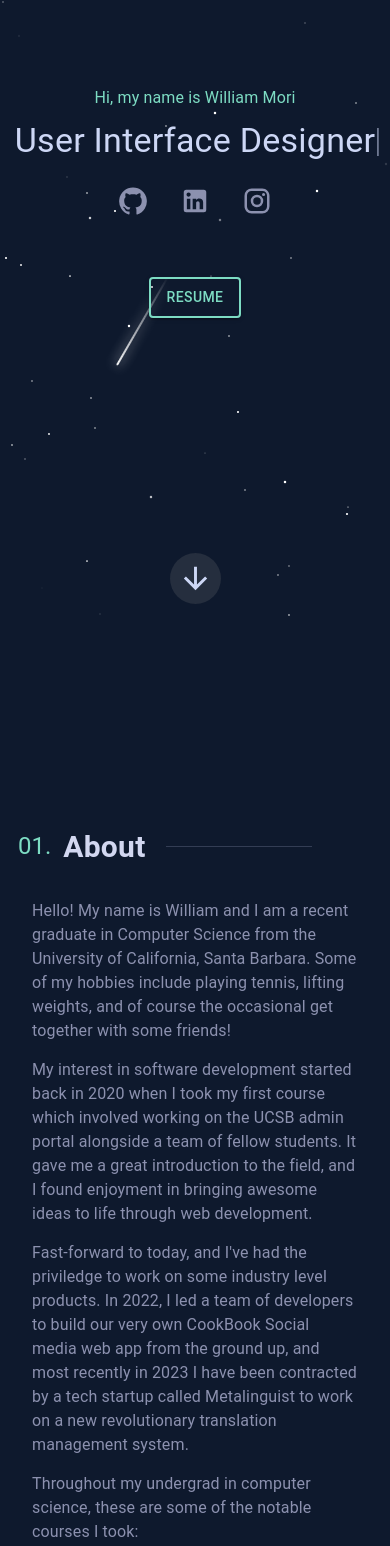
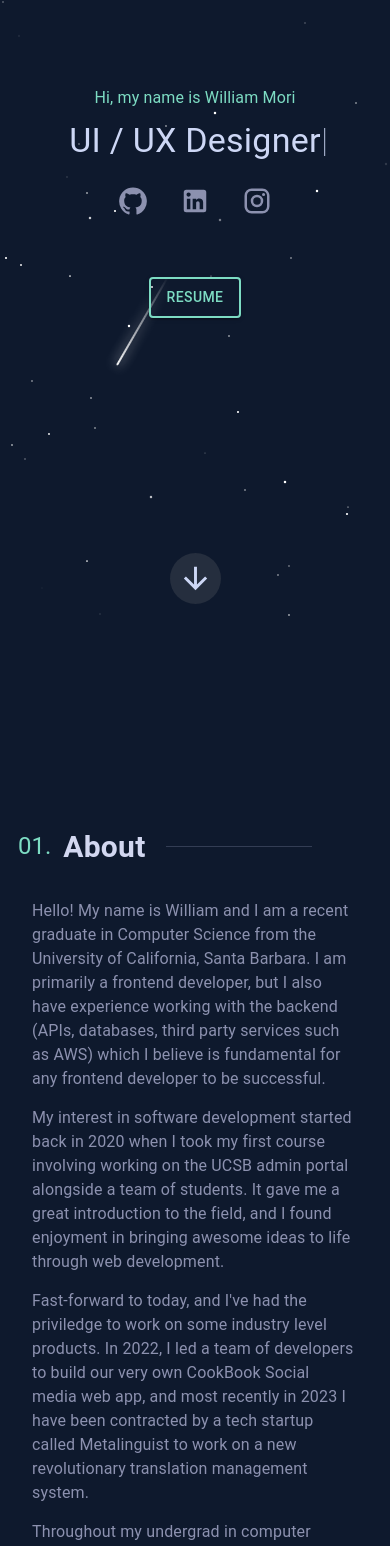
Before and after one commit to willmori/portfolio, a React (Create React App) app in the folder client/: page / in a window 390 px wide. Shown: the part 220-1766 px from the top of the page. Built offline with nearby package versions, Linux system fonts and the light colour scheme.

Commit message:
update resume and roles section

```diff
--- a/client/src/Components/TypedOut.jsx
+++ b/client/src/Components/TypedOut.jsx
@@ -16,7 +16,7 @@ function TypedOut() {
 
     useEffect(() => {
         const options = {
-            strings: ["Software Engineer", "User Interface Designer", "React / JavaScript"],
+            strings: ["Software Engineer", "UI / UX Designer", "React / JavaScript"],
             typeSpeed: 25,
             backSpeed: 25,
             backDelay: 2500,
--- a/client/src/Content/AboutMeContent.js
+++ b/client/src/Content/AboutMeContent.js
@@ -1,8 +1,8 @@
 
 
 export const aboutMeContent = {
-    "paragraph1": 'Hello! My name is William and I am a recent graduate in Computer Science from the University of California, Santa Barbara. Some of my hobbies include playing tennis, lifting weights, and of course the occasional get together with some friends!',
-    "paragraph2": "My interest in software development started back in 2020 when I took my first course which involved working on the UCSB admin portal alongside a team of fellow students. It gave me a great introduction to the field, and I found enjoyment in bringing awesome ideas to life through web development.",
-    "paragraph3": `Fast-forward to today, and I've had the priviledge to work on some industry level products. In 2022, I led a team of developers to build our very own CookBook Social media web app from the ground up, and most recently in 2023 I have been contracted by a tech startup called Metalinguist to work on a new revolutionary translation management system.`,
+    "paragraph1": 'Hello! My name is William and I am a recent graduate in Computer Science from the University of California, Santa Barbara. I am primarily a frontend developer, but I also have experience working with the backend (APIs, databases, third party services such as AWS) which I believe is fundamental for any frontend developer to be successful.',
+    "paragraph2": "My interest in software development started back in 2020 when I took my first course involving working on the UCSB admin portal alongside a team of students. It gave me a great introduction to the field, and I found enjoyment in bringing awesome ideas to life through web development.",
+    "paragraph3": `Fast-forward to today, and I've had the priviledge to work on some industry level products. In 2022, I led a team of developers to build our very own CookBook Social media web app, and most recently in 2023 I have been contracted by a tech startup called Metalinguist to work on a new revolutionary translation management system.`,
     "paragraph4": 'Throughout my undergrad in computer science, these are some of the notable courses I took:'
 }
--- a/client/src/Content/RolesDetailsContent.js
+++ b/client/src/Content/RolesDetailsContent.js
@@ -5,28 +5,27 @@ export const rolesDetailsContent = {
         "header": "Software Engineer Intern",
         "date": "July 2023 - Present",
         "details": ["Opportunity to work alongside top engineers with decades of experience at fortune 500 companies",
-                    "Build and update with AWS including S3, route53, and DynamoDB",
-                    "Implement custom reusable React components utilizing ES6 JavaScript and Material-UI",
-                    "E2E testing with frameworks such as Playwright",
+                    "Gained experience implementing industry grade full-stack features with React / JavaScript and Express / Node",
+                    "Setup and integrate E2E testing automation with frameworks such as Playwright",
                     "Perform sprint demo's and participate in scrum meetings",
                     "Resolve a wide variety of debugging tasks within the context of a large legacy codebase"]
     },
     "UCSB": {
         "header": "Frontend Developer",
         "date": "Dec 2020 - Mar 2021",
-        "details": ["Implement new page data tables with various filtering options using React",
-                    "Redesign certain parts of the admin portal with the goal of improving user experience",
-                    "Create mockup designs in Figma",
+        "details": ["Opportunity to work with a team of students under the supervision of Professor Phil Conrad",
+                    "User interface and user experience designing with React / JavaScript",
+                    "Learned fundamental knowledge of Java SpringBoot in order to integrate the frontend and backend",
                     "Emphasized 90%+ code coverage in testing using Jest",
-                    "Conduct peer code reviews and participate in team scrum meetings"]
+                    "Conducted peer code reviews and participated in team scrum meetings"]
     },
     "CookBook_Social": {
         "header": "Full-Stack Developer",
         "date": "Dec 2022 - Mar 2023",
-        "details": ["Implement custom reusable React components utilizing ES6 JavaScript and Tailwind CSS",
-                    "Develop backend Express.js API services using Firebase to manage data flow throughout the app",
-                    "Lead daily scrum meetings to ensure steady progress was being made towards both our MVP and final release deadlines",
-                    "Conduct code reviews and responsible for merging PR's"]
+        "details": ["Played a large role in organizing team member responsibilities and assigning user stories",
+                    "Built the foundation of both the frontend and backend including REST API's and the recipes user interface",
+                    "Led daily scrum meetings to ensure steady progress was being made towards both our MVP and final release deadlines",
+                    "Conducted code reviews and responsible for merging PR's"]
     }
 }
 
--- a/client/src/Pages/Home.jsx
+++ b/client/src/Pages/Home.jsx
@@ -23,6 +23,7 @@ const Home = () => {
     const isTabletScreen = useMediaQuery((theme) => theme.breakpoints.down('md'));
     const isSmallTablet = useMediaQuery((theme) => theme.breakpoints.down('sm'));
     const isCutOffScreen = useMediaQuery((theme) => theme.breakpoints.down('lg'));
+    const removeArrow = useMediaQuery('(max-height: 500px)');
 
     const [isLoaded, setIsLoaded] = useState(false);
     const [isVisible, setIsVisible] = useState(false);
@@ -121,7 +122,8 @@ const Home = () => {
             <Button variant="contained" backgroundColor='transparent' style={{marginTop: '45px', maxWidth: '100px'}} href={Resume} target="_blank">
                                 Resume
                     </Button>
-            <div ref={refArrow} style={arrowStyle}>
+            {!removeArrow ?
+                <div ref={refArrow} style={arrowStyle}>
                         <Fade in timeout={5000} style={{transitionDelay: '1000ms'}}>
                             <IconButton component={HashLink} to="#aboutme" smooth sx={{backgroundColor: 'rgba(128,128,128,0.2)',transition: 'background-color 0.3s',
                                                                                         '&:hover': {
@@ -131,7 +133,8 @@ const Home = () => {
                                 <ArrowDownwardIcon sx={{height: '35px', width: '35px', color: theme.palette.primary.textContrast}} />
                             </IconButton>
                         </Fade>
-            </div>
+                </div>
+            : ''}
         </div>
     );
 }
```
Also changed, not shown: client/src/assets/Resume.png.
